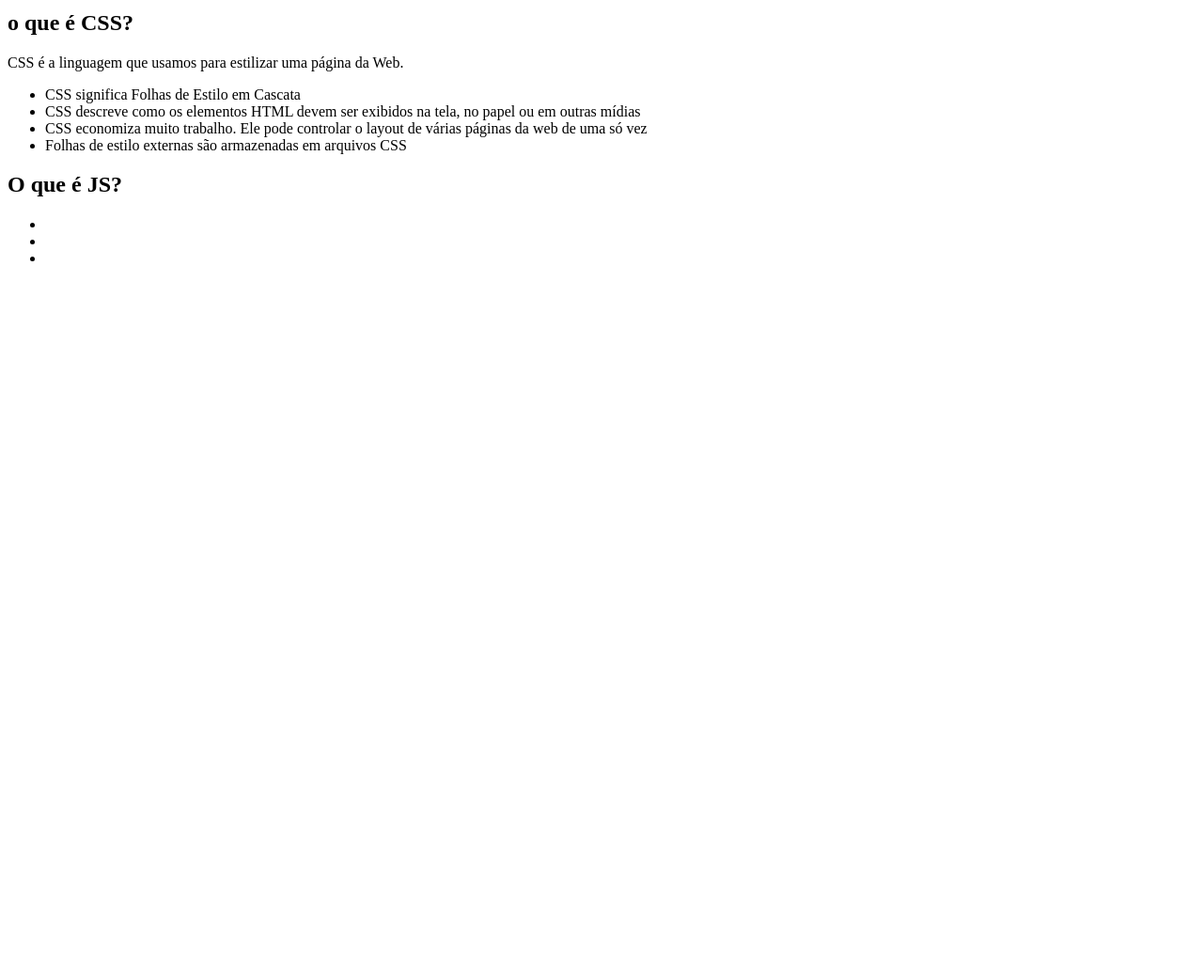
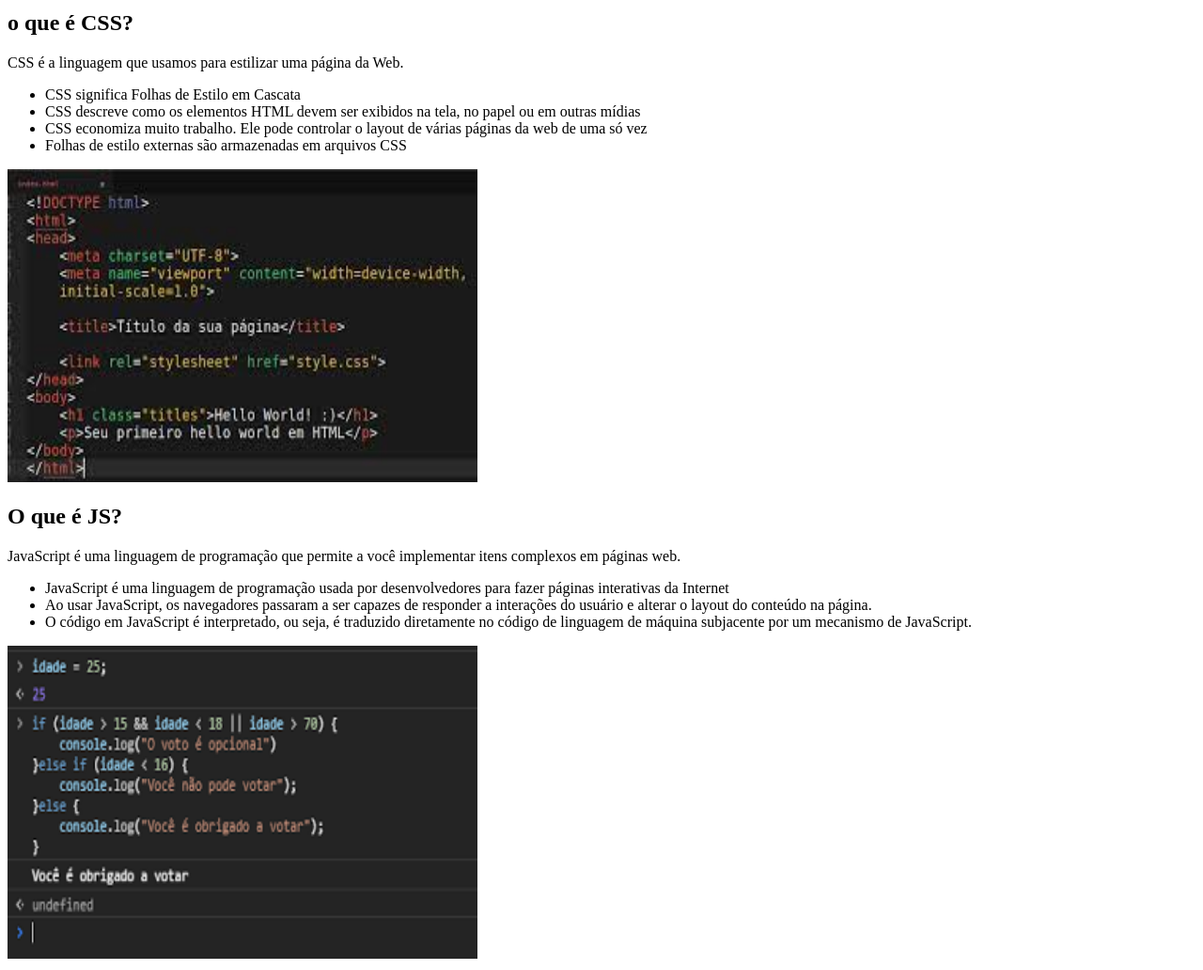
Before and after one commit to Victorbessemer2/MeuPrimeiroSite, a plain HTML site: page index.html in a window 1280 px wide. Shown: the part 687-1719 px from the top of the page at 94% size. Before the commit the page ends 987 px from the top, so only its background shows below. Drawn offline with Linux system fonts and the light colour scheme.

Commit message:
Adicionados Imagens

```diff
--- a/index.html
+++ b/index.html
@@ -34,16 +34,17 @@
         <li>CSS economiza muito trabalho. Ele pode controlar o layout de várias páginas da web de uma só vez</li>
         <li>Folhas de estilo externas são armazenadas em arquivos CSS</li>
     </ul>
-
+    <img src="img/estrtura css.jpg" alt="estrtura basica do CSS" width="500" height="333">
     <h2>O que é JS?</h2>
       <p>
-
+          JavaScript é uma linguagem de programação que permite a você implementar itens complexos em páginas web.
       </p>
       <ul>
-        <li></li>
-        <li></li>
-        <li></li>
+        <li>JavaScript é uma linguagem de programação usada por desenvolvedores para fazer páginas interativas da Internet</li>
+        <li>Ao usar JavaScript, os navegadores passaram a ser capazes de responder a interações do usuário e alterar o layout do conteúdo na página.</li>
+        <li>O código em JavaScript é interpretado, ou seja, é traduzido diretamente no código de linguagem de máquina subjacente por um mecanismo de JavaScript.</li>
       </ul>
+      <img src="img/estrutura js.png" alt="estrtura basica do JS" width="500" height="333">
 
 </body>
 
```
Also changed, not shown: img/estrtura css.jpg (added), img/estrutura js.png (added).
